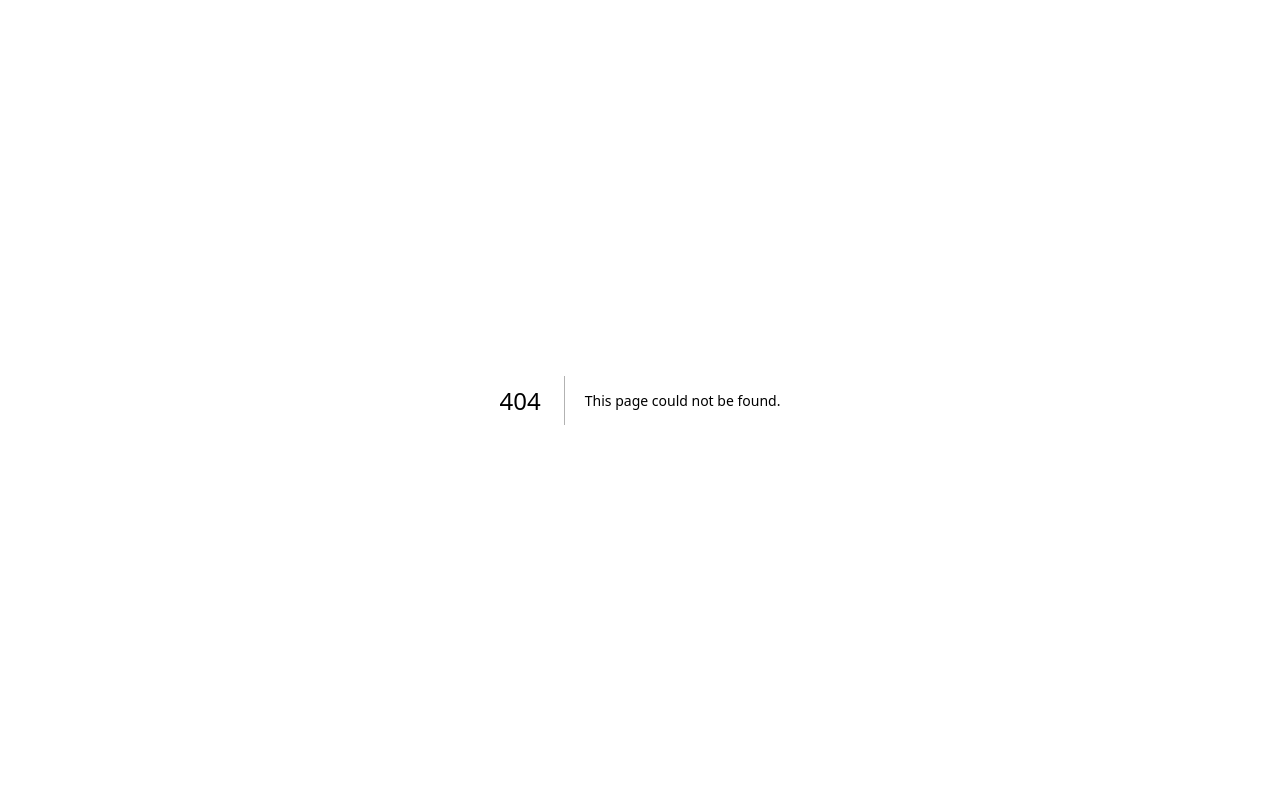
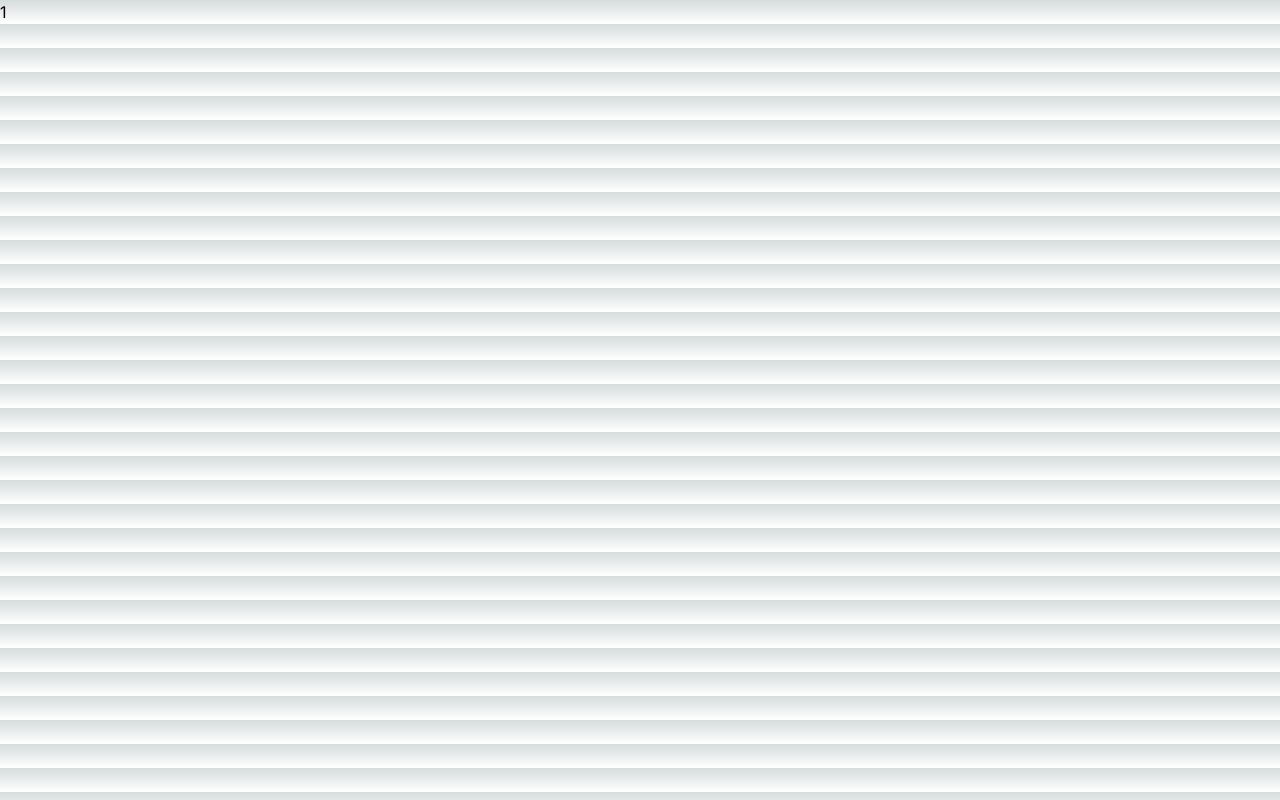
Before and after one commit to johnnash03/mini-projects, a Next.js app: page /questions/timer in a window 1280 px wide. Before the commit this address had no page. Built offline with nearby package versions, Linux system fonts and the light colour scheme.

Commit message:
set interval problem

```diff
--- /dev/null
+++ b/app/questions/timer/page.tsx
@@ -0,0 +1,30 @@
+"use client";
+/*
+State Closure Problem:
+In the original code, the setSeconds(seconds + 1) inside the setInterval callback
+references the seconds state value from the initial render.
+This is due to how closures work in JavaScript.
+
+Empty Dependency Array:
+The useEffect has an empty dependency array [],
+which means the effect only runs once when the component mounts.
+This causes the seconds variable inside the effect to be "stuck" with its initial value.
+*/
+import { useEffect, useState } from "react";
+
+function Timer() {
+  const [seconds, setSeconds] = useState(0);
+
+  useEffect(() => {
+    let interval = setInterval(() => {
+      setSeconds(seconds + 1);
+    }, 1000);
+    return () => {
+      clearInterval(interval);
+    };
+  }, []);
+
+  return <div>{seconds}</div>;
+}
+
+export default Timer;
```
